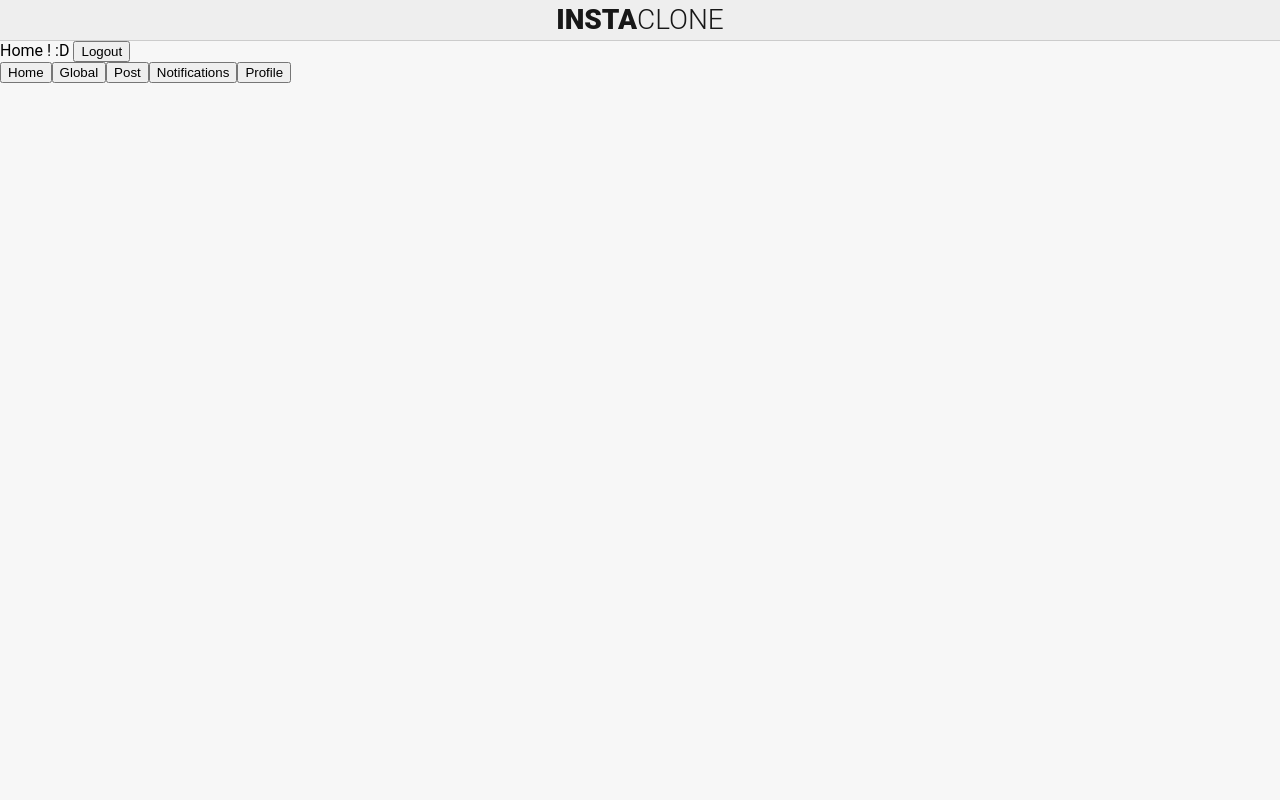
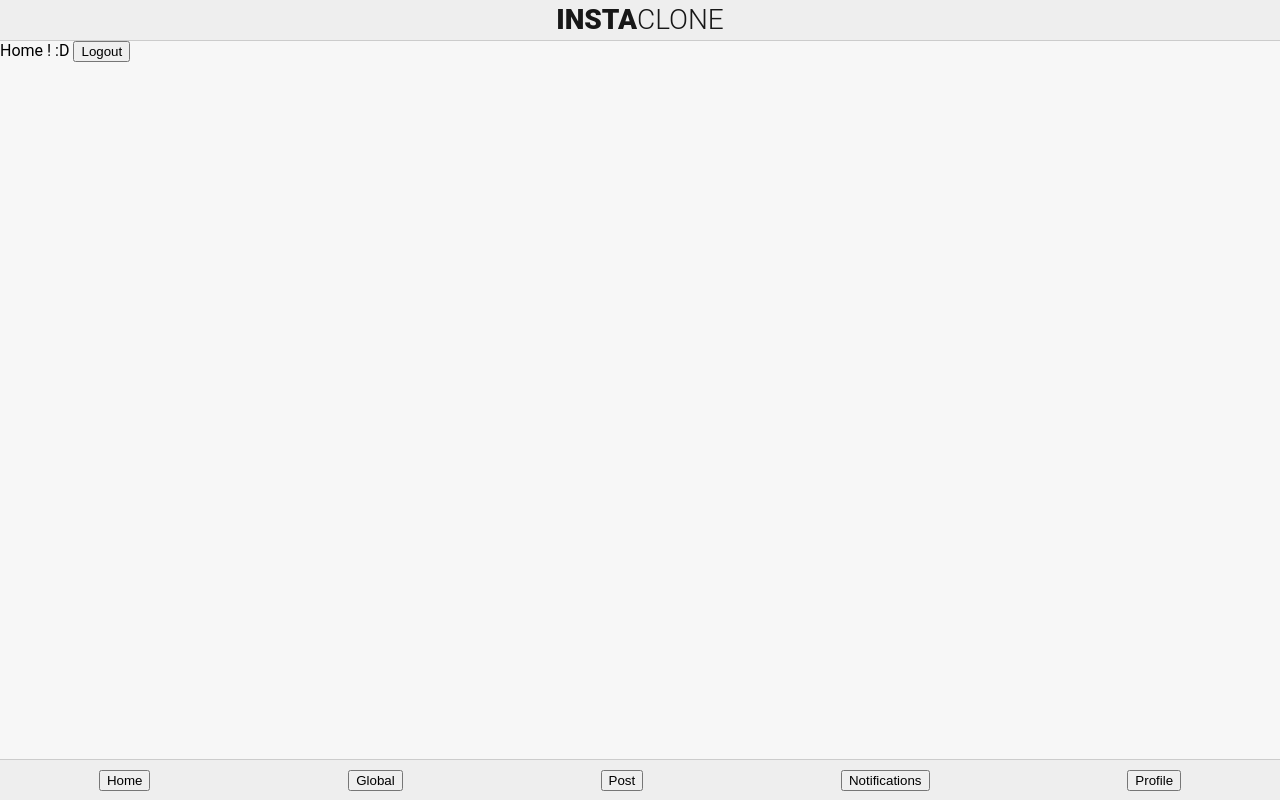
Before and after one commit to Ravaniss/insta-bis, a Vue app in the folder front/: page / in a window 1280 px wide. Built offline with nearby package versions, Linux system fonts and the light colour scheme; sample sign-in values are in the browser's storage.

Commit message:
Footer - CSS

```diff
--- a/front/src/components/Footer.vue
+++ b/front/src/components/Footer.vue
@@ -7,3 +7,18 @@
     <button>Profile</button>
   </footer>
 </template>
+
+<style lang="scss" scoped>
+  footer {
+    display: flex;
+    justify-content: space-around;
+    align-items: center;
+    position: fixed;
+    height: 40px;
+    background-color: #EEE;
+    border-top: 1px solid #CCC;
+    bottom: 0;
+    left: 0;
+    right: 0;
+  }
+</style>
```
